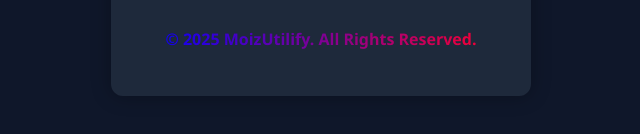
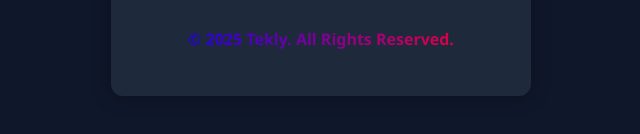
Before and after one commit to TeklyTools/Link-Locker, a plain HTML site: page index.html in a window 1280 px wide. Shown: the part 540-674 px from the top of the page, 319-959 px from the left. Drawn offline with Linux system fonts and the light colour scheme.

Commit message:
Update index.html1

```diff
--- a/index.html
+++ b/index.html
@@ -132,7 +132,7 @@
     <input type="password" id="password" placeholder="Enter Password" required>
     <input type="text" id="hint" placeholder="Enter Hint" required>
     <button onclick="createLink()">Create Link</button>
-    <p class="copyright">&copy; 2025 MoizUtilify. All Rights Reserved.</p>
+    <p class="copyright">&copy; 2025 Tekly. All Rights Reserved.</p>
     <div id="generatedLink" style="display:none;">
       <div class="link-display" id="linkBox"></div>
 
```
